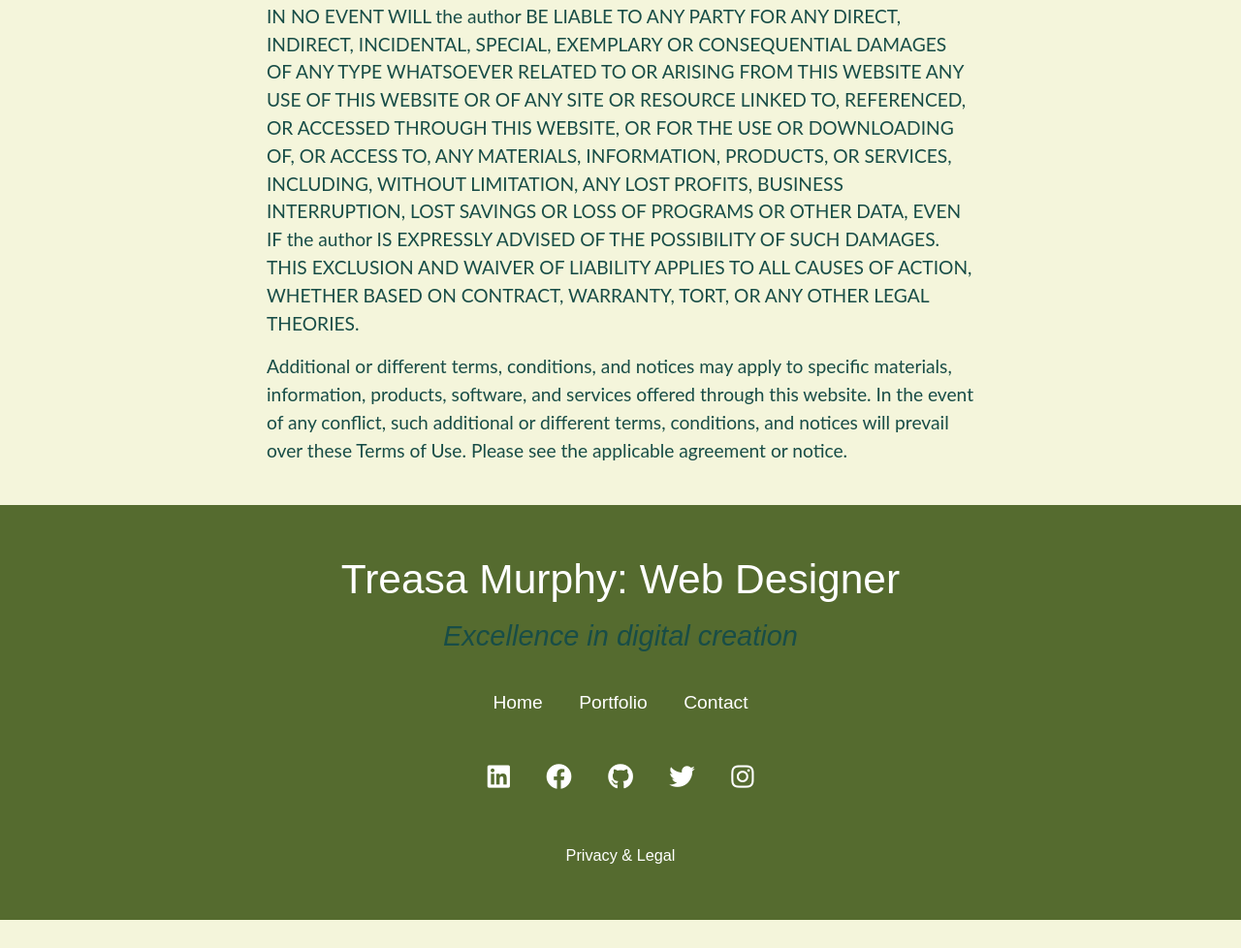
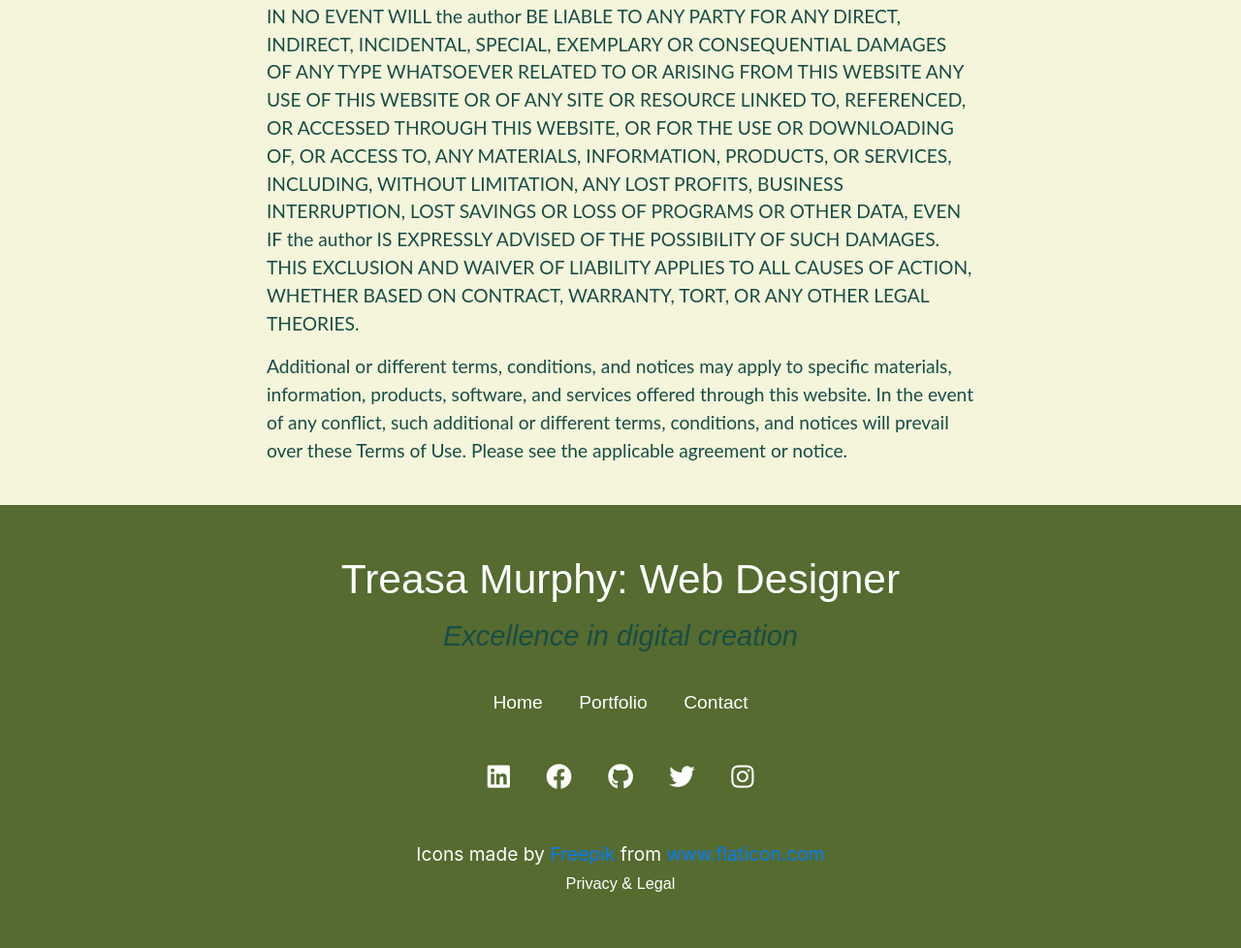
Before and after one commit to treasamurphy/treasamurphy.github.io, a plain HTML site: page privacy.html in a window 1280 px wide. Shown: the part 5565-6543 px from the top of the page at 97% size. Before the commit the page ends 6514 px from the top, so only its background shows below. Drawn offline with nearby package versions, Linux system fonts and the light colour scheme.

Commit message:
Add files via upload

```diff
--- a/privacy.html
+++ b/privacy.html
@@ -10,6 +10,7 @@
     <link rel="icon" type="image/png" sizes="32x32" href="assets/img//favicon-32x32.png">
     <link rel="icon" type="image/png" sizes="16x16" href="assets/img//favicon-16x16.png">
     <link rel="manifest" href="assets/img/site.webmanifest">
+
 
     <!-- Bootstrap CSS -->
     <link rel="stylesheet" href="https://maxcdn.bootstrapcdn.com/bootstrap/4.5.2/css/bootstrap.min.css">
@@ -213,6 +214,9 @@
 
          </ul>
 
+
+        <div>Icons made by <a href="https://www.freepik.com" title="Freepik">Freepik</a> from <a href="https://www.flaticon.com/" title="Flaticon">www.flaticon.com</a></div>
+
         <a class="privacy-legal" href="#">Privacy & Legal</a>
     </footer>
 	<!-- End footer -->
```
Also changed, not shown: assets/img/favicon_io-2/android-chrome-192x192.png (added), assets/img/favicon_io-2/android-chrome-512x512.png (added), assets/img/favicon_io-2/apple-touch-icon.png (added), assets/img/favicon_io-2/favicon-16x16.png (added), assets/img/favicon_io-2/favicon-32x32.png (added), assets/img/favicon_io-2/favicon.ico (added), assets/img/favicon_io-2/site.webmanifest (added), favicon_io-2/android-chrome-192x192.png (added), favicon_io-2/android-chrome-512x512.png (added), favicon_io-2/apple-touch-icon.png (added), favicon_io-2/favicon-16x16.png (added), favicon_io-2/favicon-32x32.png (added), favicon_io-2/favicon.ico (added), favicon_io-2/site.webmanifest (added), 1 more files, 1 other file.
